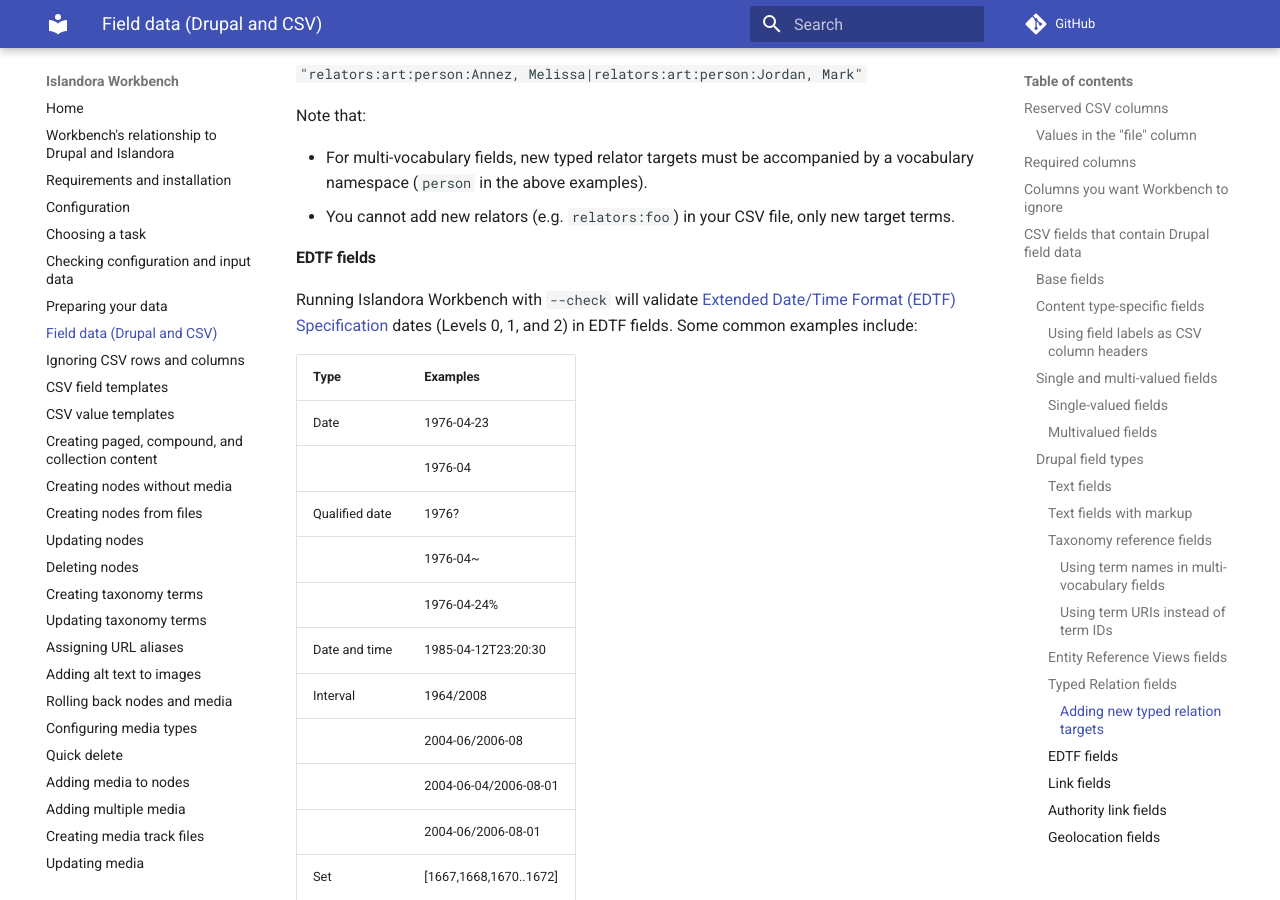
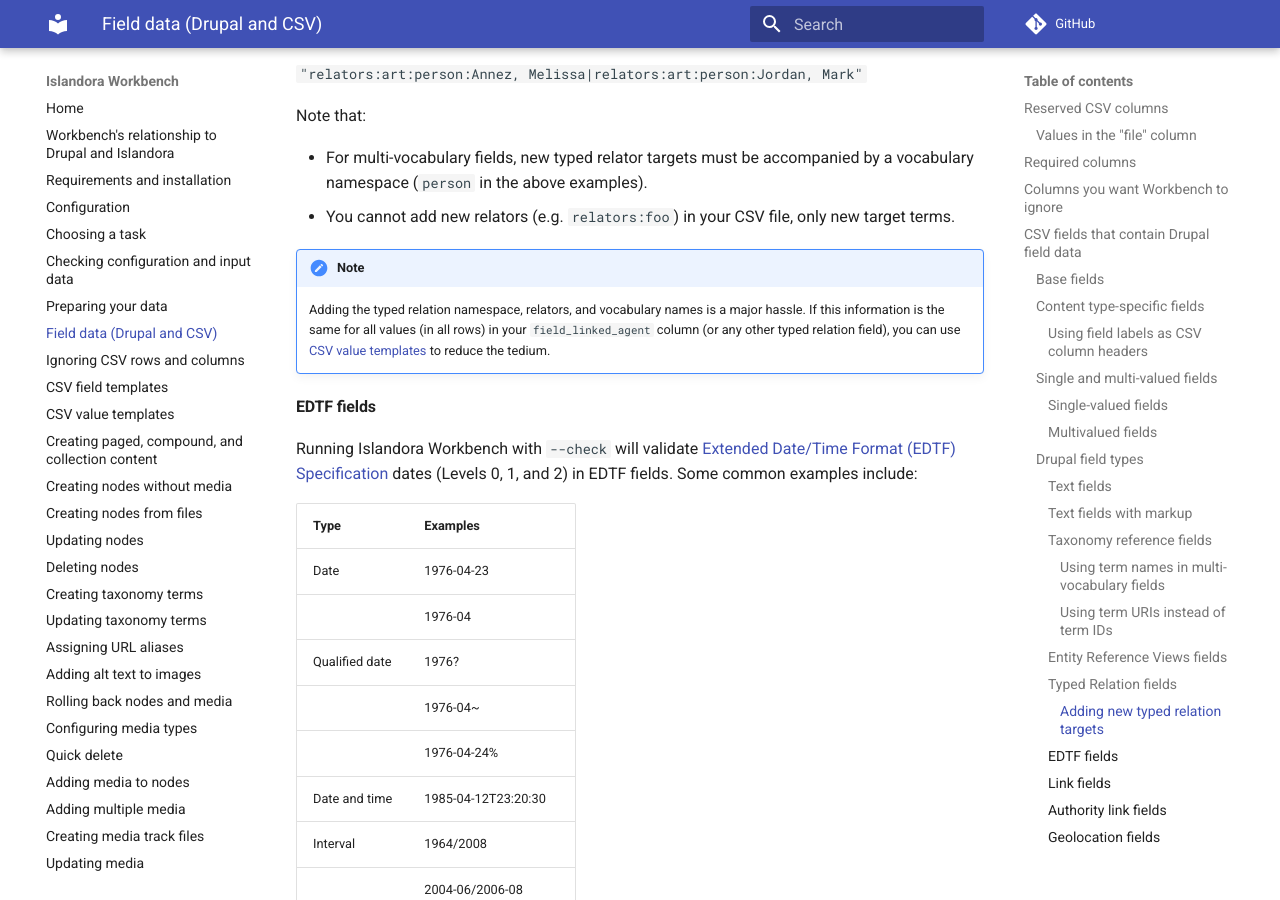
Before and after one commit to mjordan/islandora_workbench_docs, an MkDocs documentation site: the page built from docs/fields.md, in a window 1280 px wide and 900 px high, scrolled down 17920 px. Built offline with MkDocs 1.6.1 and Material for MkDocs 9.7.7, drawn with Linux system fonts in a browser that asks for light colours; comment, search, counter and statistics services are not loaded.

Commit message:
Addressed https://github.com/mjordan/islandora_workbench/issues/713.

```diff
--- a/docs/fields.md
+++ b/docs/fields.md
@@ -424,6 +424,9 @@
 * For multi-vocabulary fields, new typed relator targets must be accompanied by a vocabulary namespace (`person` in the above examples).
 * You cannot add new relators (e.g. `relators:foo`) in your CSV file, only new target terms.
 
+!!! note
+    Adding the typed relation namespace, relators, and vocabulary names is a major hassle. If this information is the same for all values (in all rows) in your `field_linked_agent` column (or any other typed relation field), you can use [CSV value templates](/islandora_workbench_docs/csv_value_templates/) to reduce the tedium.
+
 #### EDTF fields
 
 Running Islandora Workbench with `--check` will validate [Extended Date/Time Format (EDTF) Specification](https://www.loc.gov/standards/datetime/) dates (Levels 0, 1, and 2) in EDTF fields. Some common examples include:
```
Also changed, not shown: docs/changelog.md (+1 -0 lines).
